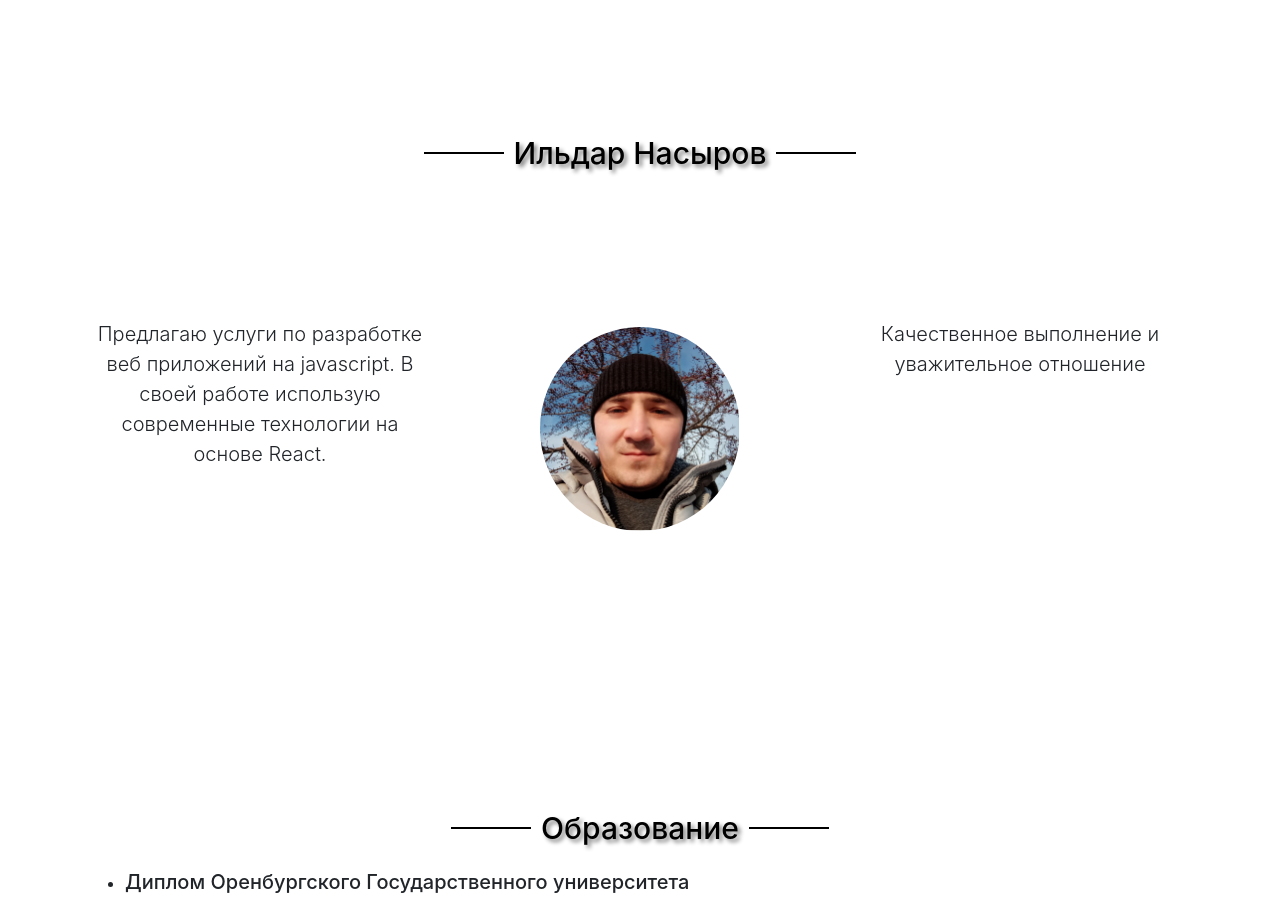
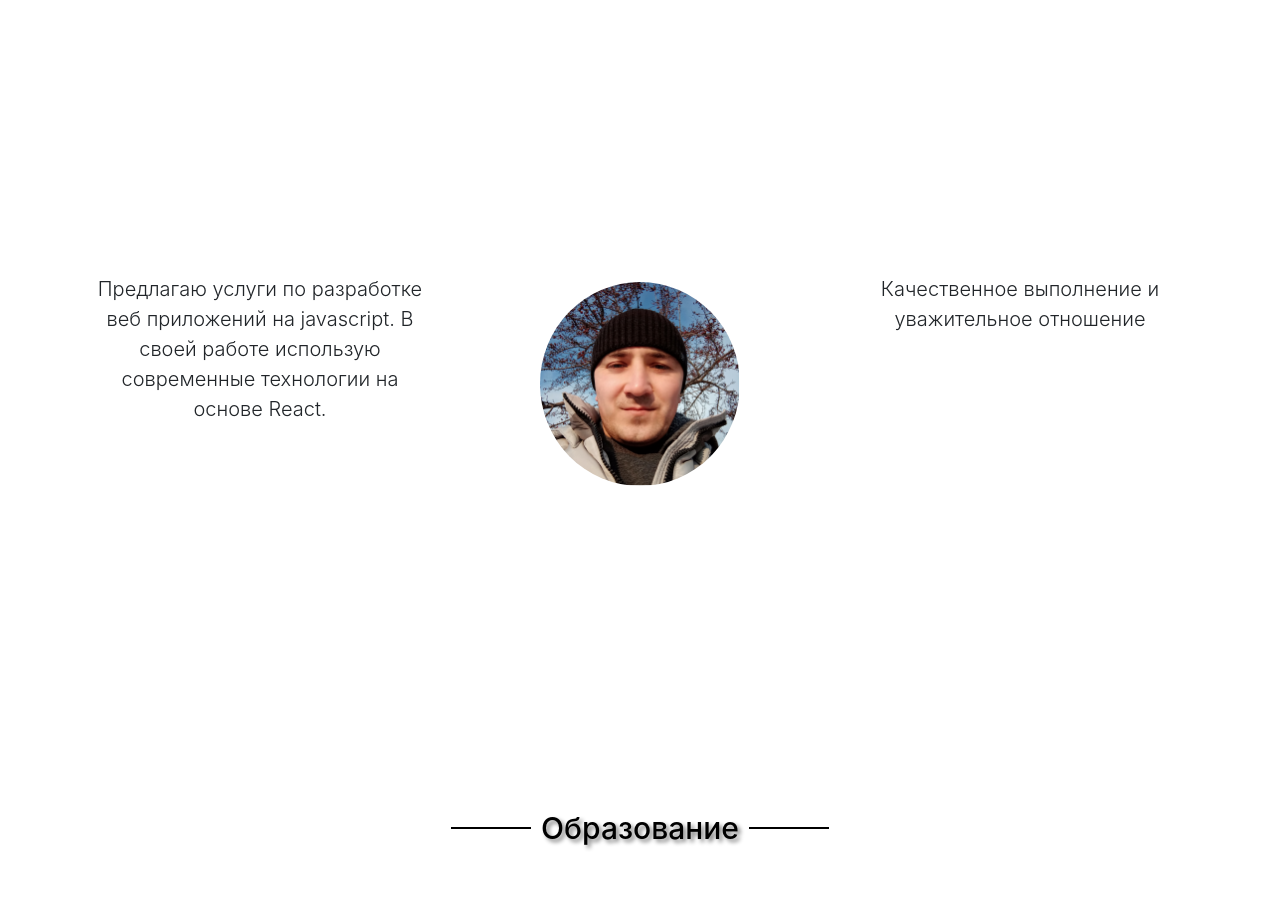
Before and after one commit to buugaaga/buugaaga.github.io, a React (Create React App) app: page / in a window 1280 px wide. Shown: the part 820-1727 px from the top of the page. Built offline with nearby package versions, Linux system fonts and the light colour scheme.

Commit message:
delete education title

```diff
--- a/src/components/EducationHome/index.js
+++ b/src/components/EducationHome/index.js
@@ -1,9 +1,13 @@
 import React from 'react';
+import styled from 'styled-components';
+
 import { StyledTextFunc } from '../StyledTextFunc';
 import sololearn from '../../images/sololearn.png';
 import { ImageOfEducationFunc } from './ImageOfEducation';
 
-const StyledText = StyledTextFunc("black");
+const StyledText = styled(StyledTextFunc("black"))`
+  padding-bottom: 50px;
+`;
 
 export function Education() {
   return (
--- a/src/components/FaceHome/index.js
+++ b/src/components/FaceHome/index.js
@@ -2,10 +2,7 @@ import React from 'react';
 import styled from 'styled-components';
 import { Container,  Col, Image, Row } from 'react-bootstrap';
 
-import { StyledTextFunc } from '../StyledTextFunc';
 import ildar from '../../images/Ildar.png';
-
-const StyledText = StyledTextFunc("black");
 
 const StyledContainer = styled(Container)`
 
@@ -33,9 +30,7 @@ function Face() {
     <StyledContainer>
       <Row>
         <Col xs={12} className="align-self-center ">
-          <StyledText>
-            <p>Ильдар Насыров</p>
-          </StyledText>
+
         </Col>
         <Col className="col-md-4 col-sm-12">
           <p className="lead text-center">Предлагаю услуги по разработке веб приложений на javascript. В своей работе использую современные технологии на основе React.</p>
```
